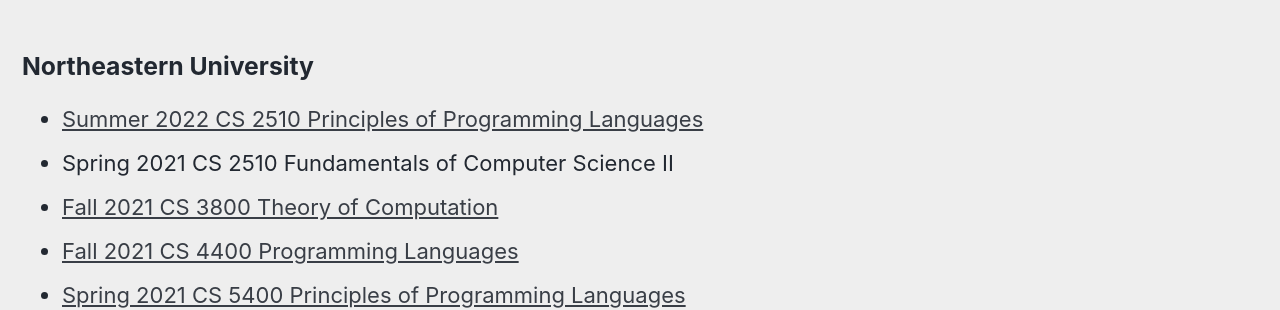
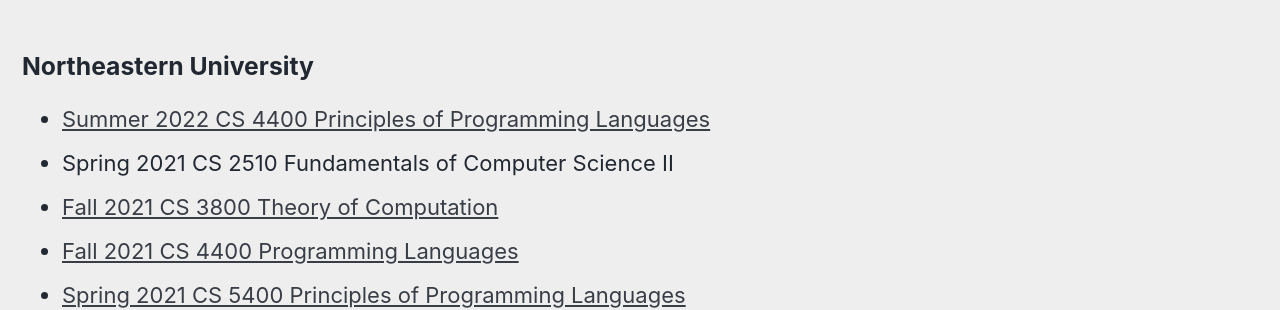
Before and after one commit to jasonhemann/jasonhemann.github.io, a Jekyll site: the page built from teaching.md, in a window 1280 px wide. Shown: the part 221-531 px from the top of the page. Built offline with Jekyll 4.4.1, drawn with Linux system fonts in a browser that asks for light colours; cached includes are drawn as plain includes.

Commit message:
Correcting course number

```diff
--- a/teaching.md
+++ b/teaching.md
@@ -10,7 +10,7 @@
 
 ### Northeastern University
 
-- [Summer 2022 CS 2510 Principles of Programming Languages](http://jasonhemann.github.io/22SU-CS4400)
+- [Summer 2022 CS 4400 Principles of Programming Languages](http://jasonhemann.github.io/22SU-CS4400)
 - Spring 2021 CS 2510 Fundamentals of Computer Science II
 - [Fall 2021 CS 3800 Theory of Computation](https://jasonhemann.github.io/21FA-CS3800/)
 - [Fall 2021 CS 4400 Programming Languages](https://jasonhemann.github.io/21FA-CS4400/)
```
